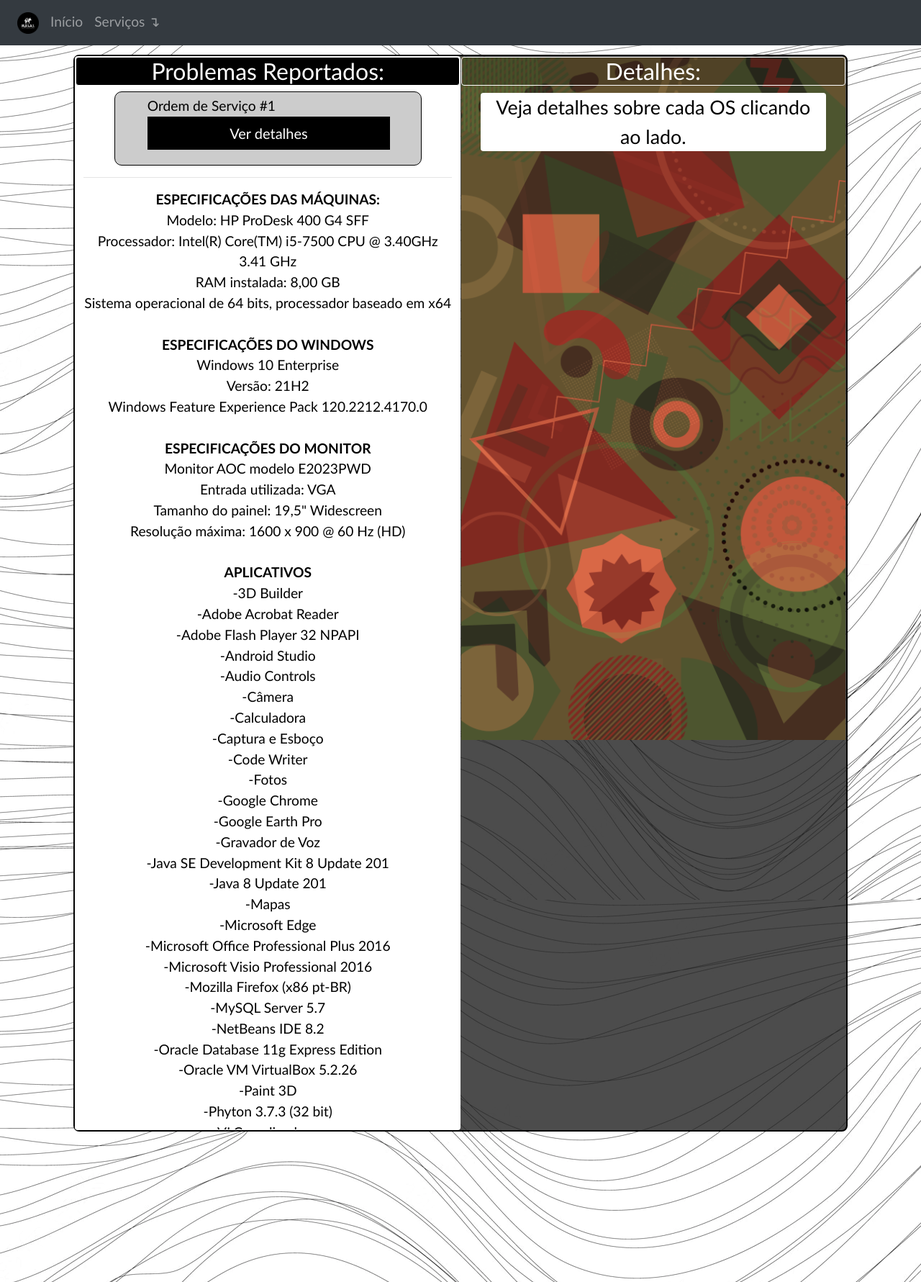
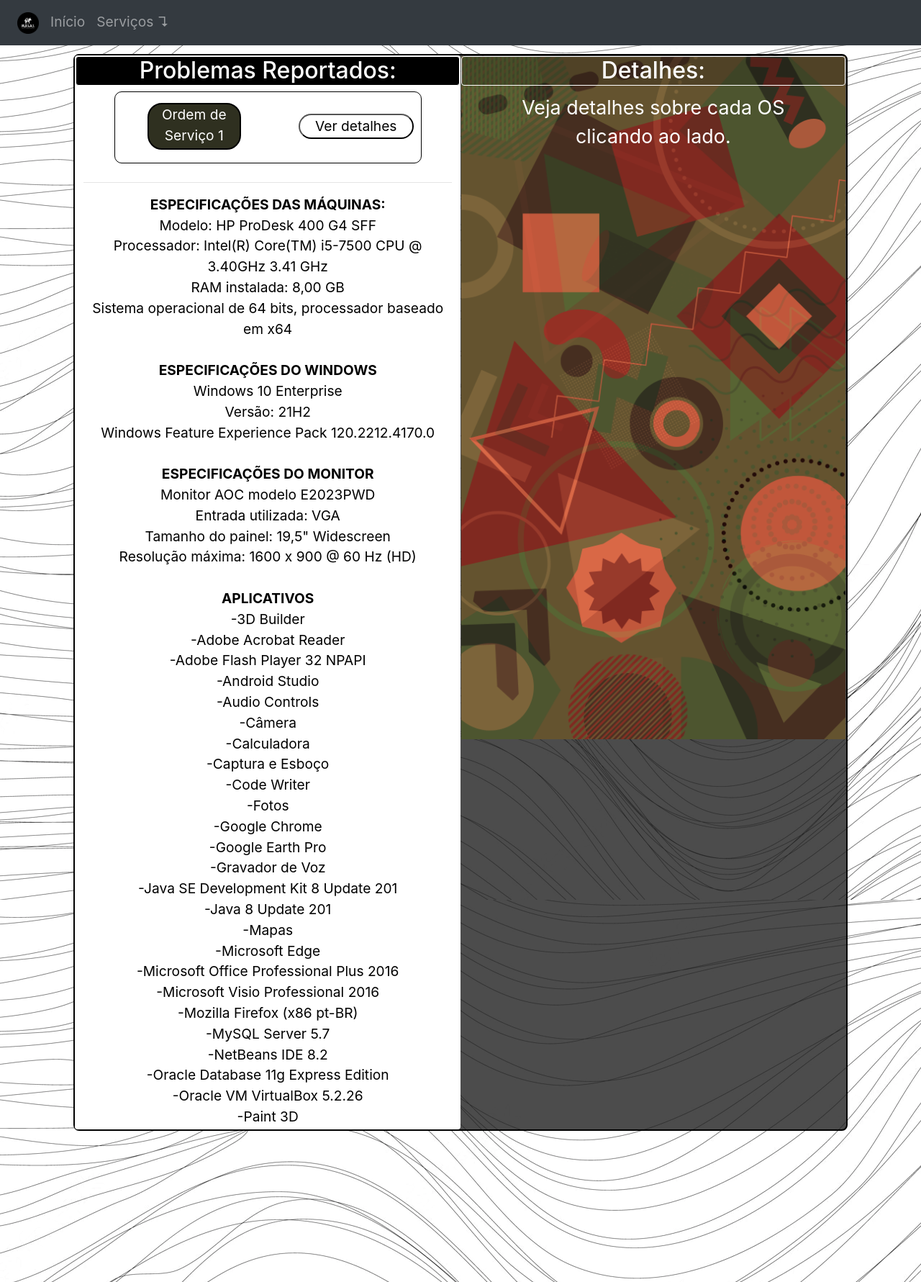
Before and after one commit to m-u-l-a-s/BIOS, a Flask app: page /consulta in a window 1280 px wide. Shown: the whole page at 72% size. Run offline with Flask 2, Linux system fonts and the light colour scheme; tables that the repository leaves empty hold one stand-in row (values such as "Sample post"); some libraries are stand-ins or nearby versions.

Commit message:
Subindo alterações das mesas de laboratório e botões

```diff
--- a/website/static/css/style.css
+++ b/website/static/css/style.css
@@ -1,6 +1,6 @@
 body {
     text-align: center;
-    font-family: 'Trebuchet MS', 'Lucida Sans Unicode', 'Lucida Grande', 'Lucida Sans', Arial, sans-serif;
+    font-family: 'Inter','Trebuchet MS', 'Lucida Sans Unicode', 'Lucida Grande', 'Lucida Sans', Arial, sans-serif;
     font-size: 1.2em;
     background-image: url(../imgs/fundobranco.jpg);
 }
@@ -60,12 +60,14 @@ body {
 
 /* responsive font sizes: */
 h1 {
+    text-align: center;
     font-size: 2.5vw;
     margin-top: 0%;
     background: rgba(0, 0, 0, 0.2);
     color: white;
     border: 1px solid rgb(255, 255, 255);
     border-radius: 4px;
+
 }
 
 h2 {
@@ -85,6 +87,10 @@ p {
     display: flex;
     align-items: center;
     width: fit-content;
+}
+
+.mesa {
+    height: 80px;
 }
 
 input, select {
@@ -163,13 +169,19 @@ li{
 
 .pendente {
     text-align: center;
+    display: flex;
+    align-items: center;
 }
 
 .pendente li {
     margin: 0px;
+    display: flex;
+    text-align: left;
+
 }
 
 .ordem-servico {
+    display: inline-block;
     width: 80%;
     margin: auto;
     margin-bottom: 10px;
@@ -177,9 +189,40 @@ li{
     border: 1px solid black;
     border-radius: 10px;
     position: inherit;
-    text-align: start;
-    background: rgba(0, 0, 0, 0.2);
+    text-align: center;
+    background: white;
+    height: 100px;
+
 }
+
+.botao-os {
+    background-color: gray;
+    width: 130px;
+    height: 65px;
+    display: inline-block;
+    text-align: center;
+    margin-top: 10px;
+    margin-right: 80px;
+    background: #2F3020;
+    border: 2px solid #000000;
+    border-radius: 20px;
+    color: white;
+
+    }
+
+.botao-os li {
+text-align: center;
+border-color: black;
+
+
+}
+
+.pendente li button {
+    text-align: center;
+    margin-top: 10px;
+}
+
+
 
 .titulo-os {
     width: fit-content;
@@ -190,12 +233,13 @@ li{
 }
 
 .ordem-servico ul li {
-    display: block;
+    display: inline-block;
+    text-decoration: white;
+
 }
 
 .detalhes-os {
-    color: black;
-    background-color: white;
+    color: white;
     border-radius: 4px;
 }
 
@@ -231,6 +275,7 @@ li{
     background-color: gray;
     text-decoration: line-through;
 }
+
 
 .specs {
     margin: auto;
--- a/website/templates/consulta.html
+++ b/website/templates/consulta.html
@@ -10,26 +10,30 @@
 
             {% for i in ar %}
             <div class="ordem-servico" id="os{{ar.index(i)}}">
-                <ul class="pendente" style="text-align: start;">
-                    <li>Ordem de Serviço #{{ ar.index(i) + 1 }} </li>
+                <ul class="pendente">
+                    <div class="botao-os">
+                    <li>Ordem de Serviço {{ ar.index(i) + 1 }} </li>
+                    </div>
                     <!-- <li class="detalhes">Laboratório: {{ i[0] }} </li>
                     <li class="detalhes">Máquina: {{ i[1] }} </li>
                     <li class="detalhes">Problema: {{ i[2] }} </li>
                     <li class="detalhes">Descrição: {{ i[3] }}</li>
                     <li class="detalhes">Status: {{ i[4] }} </li> -->
                     <li>
-                        <button type="button" class="btn-secondary btn-lg btn-home"  id="btn{{ar.index(i)}}">Ver detalhes</button>
+
+                        <button class="detalhes-botao" type="button" id="btn{{ar.index(i)}}" style="width: 160px; border-radius: 20px; background-color: white; text-decoration-color: black !important; ">Ver detalhes</button>
                         {% if user.admin %}
                         <button type="button" class="btn-secondary btn-lg btn-home" id="res{{ar.index(i)}}">Marcar como resolvido</button>
                         {% endif %}
+
                     </li>
                 </ul>
             </div>
             {% endfor %}
 
-    </div>
+    </div button-specs>
 
-        <div class="specs">
+        <div class ="specs">
                 <p>
                     <hr>
                 <strong>
@@ -97,6 +101,7 @@
         </div>
 </div>
 
+
     <div class="right" style="display: block;" id="right">
         <h1 style="margin: 0px;">Detalhes:</h1>
 
@@ -106,6 +111,7 @@
             </p>
         </div>
     </div>
+
 
 
 <script src="{{ url_for ('static', filename='scripts/main.js') }}">
--- a/website/templates/reportar.html
+++ b/website/templates/reportar.html
@@ -7,7 +7,7 @@
 <!-- <h1>Reporte um problema abaixo</h1> -->
 
 <div class="left" style="display: block; overflow: hidden;">
-    <h1 style="text-align: center;">Reporte um problema abaixo:</h1>
+    <h1>Reporte um problema abaixo:</h1>
     <br><br>
     <!-- <form action="{{ url_for('auth.img')}}" method="post" id="img"></form> -->
     <ul id="reportar" style="margin: auto; text-align: center;">
@@ -178,7 +178,7 @@
     labs.addEventListener("change", function () {
         let lab = parseInt(labs.value);
         let btn = document.getElementById("submit");
-        btn.click();
+        // btn.click();
     })
 
     const pcs = document.querySelectorAll("div.numtag");
```
